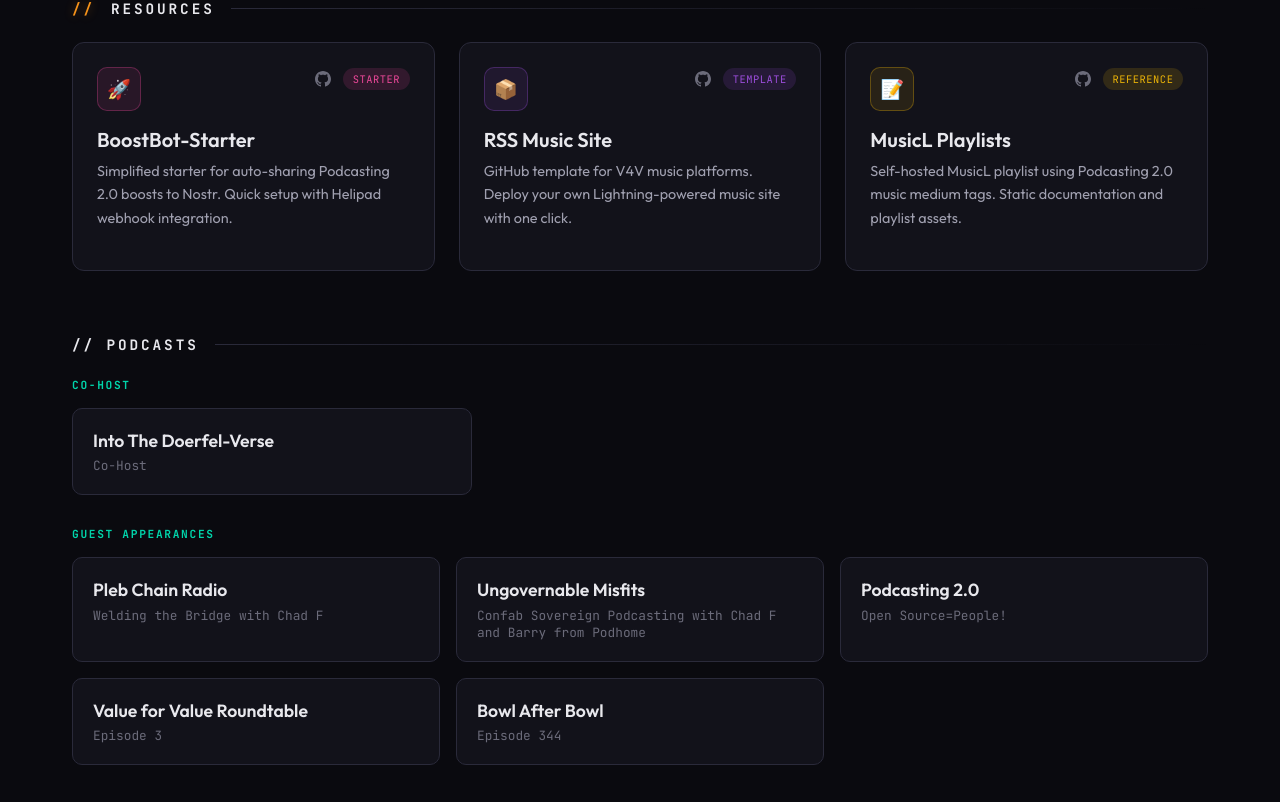
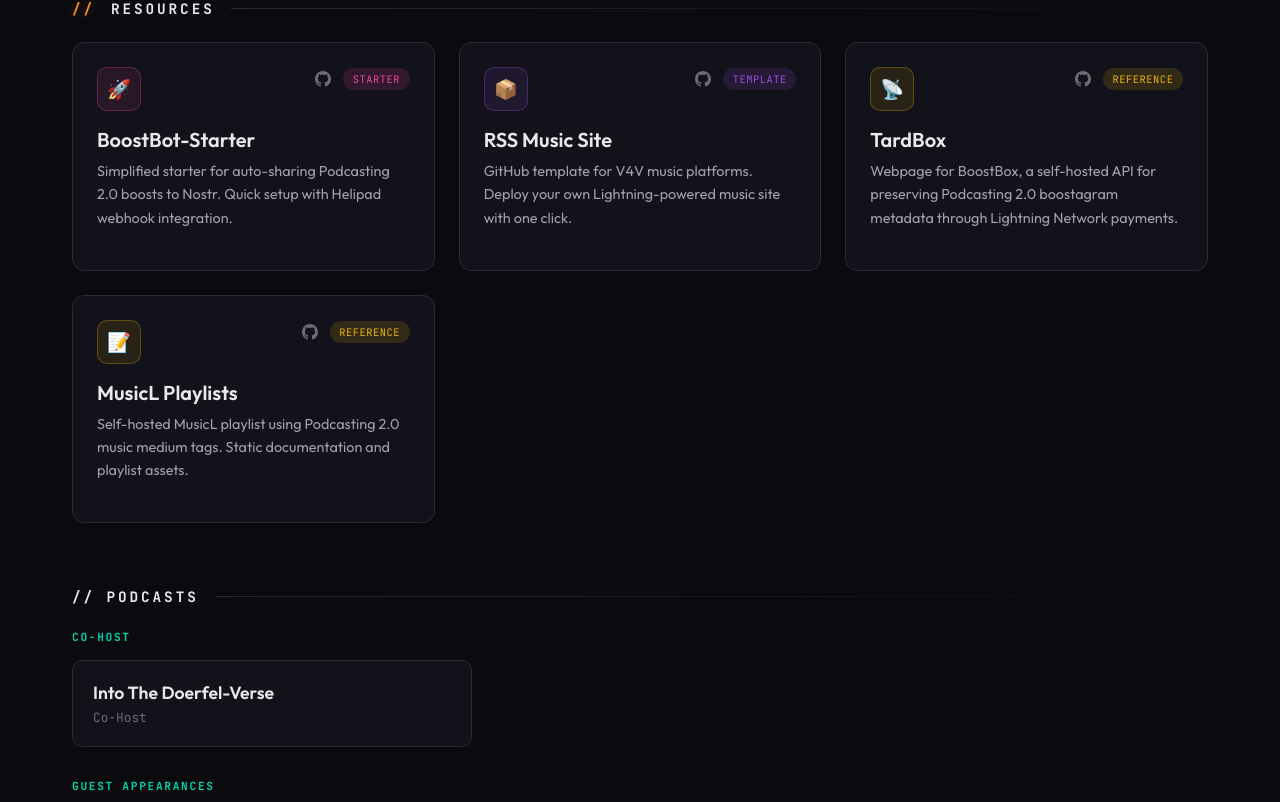
Before and after one commit to ChadFarrow/chadf-landing-page, a Next.js app: page / in a window 1280 px wide. Shown: the part 1178-1980 px from the top of the page. Built offline with nearby package versions, Linux system fonts and the light colour scheme.

Commit message:
Add TardBox to resources section
Adds tardbox.com as a resource linking to the BoostBox project for preserving
Podcasting 2.0 boostagram metadata through Lightning Network payments.

https://claude.ai/code/session_011T8f3KSC9sux3GXGA8e5DJ

```diff
--- a/data/projects.ts
+++ b/data/projects.ts
@@ -130,6 +130,16 @@ export const projectSections: ProjectSection[] = [
         accent: 'nostr',
       },
       {
+        name: 'TardBox',
+        description: 'Webpage for BoostBox, a self-hosted API for preserving Podcasting 2.0 boostagram metadata through Lightning Network payments.',
+        url: 'https://tardbox.com',
+        github: 'https://github.com/ChadFarrow/boostbox',
+        icon: '📡',
+        badge: 'reference',
+        tech: ['Podcasting 2.0', 'Lightning', 'V4V'],
+        accent: 'lightning',
+      },
+      {
         name: 'MusicL Playlists',
         description: 'Self-hosted MusicL playlist using Podcasting 2.0 music medium tags. Static documentation and playlist assets.',
         url: 'https://github.com/ChadFarrow/chadf-musicl-playlists',
```
